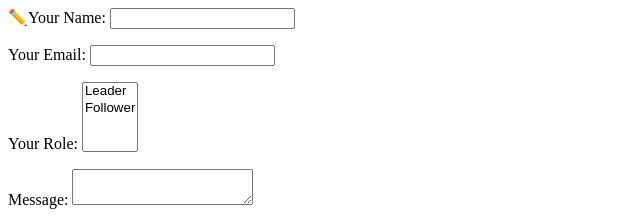
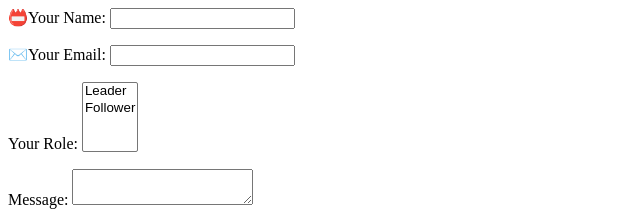
Before and after one commit to verythorough/form-test, a plain HTML site: page index.html in a window 1280 px wide. Shown: the top 222 px of the page, 0-640 px from the left. Drawn offline with Linux system fonts and the light colour scheme.

Commit message:
Update index.html

```diff
--- a/index.html
+++ b/index.html
@@ -1,9 +1,9 @@
 <form name="contact" method="POST" data-netlify="true">
   <p>
-    <label>✏️Your Name: <input type="text" name="name" /></label>
+    <label>📛Your Name: <input type="text" name="name" /></label>
   </p>
   <p>
-    <label>Your Email: <input type="email" name="email" /></label>
+    <label>✉️Your Email: <input type="email" name="email" /></label>
   </p>
   <p>
     <label>Your Role: <select name="role[]" multiple>
```
